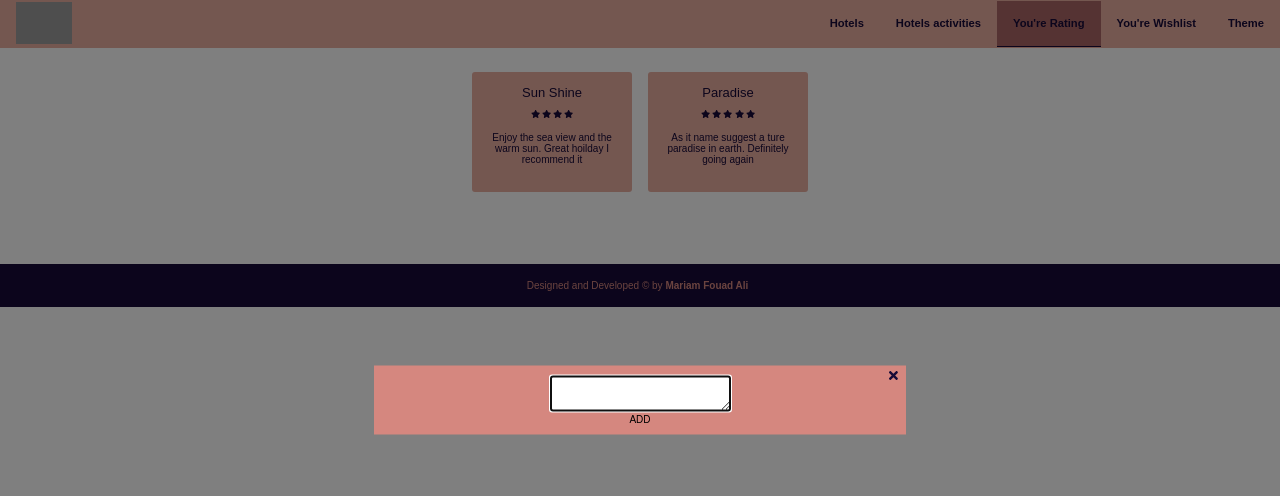
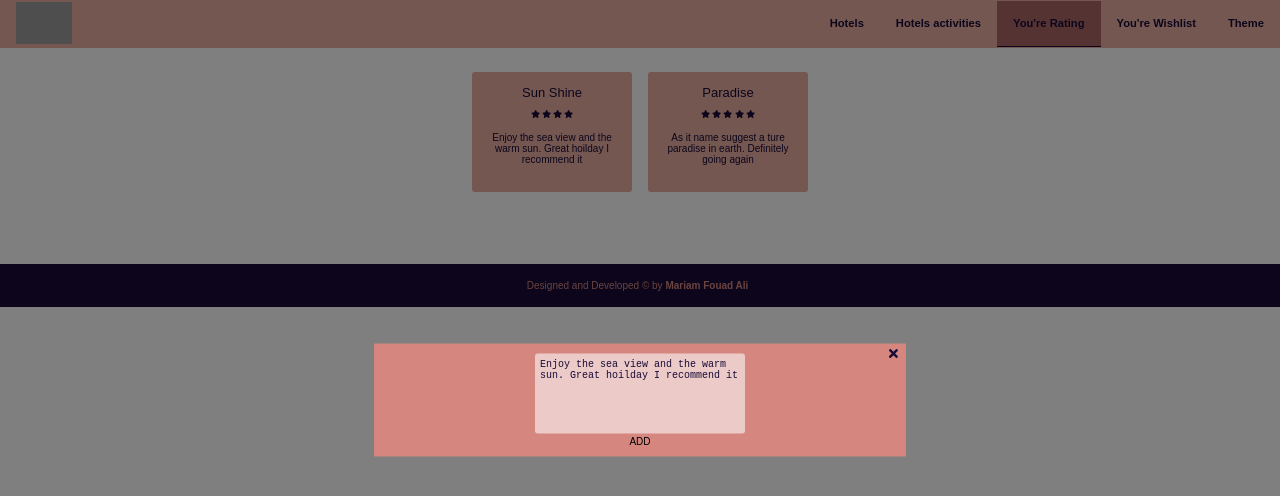
Before and after one commit to mariam-fouad/hotbird, a React (Create React App) app: page /ratings in a window 1280 px wide. Both pictures are taken after a click on the element 552 px from the left and 114 px from the top of the page. Shown: the top 496 px of the page. Built offline with nearby package versions, Linux system fonts and the light colour scheme; grey boxes are pictures that could not be loaded; a web font is replaced by a local one.

Commit message:
send the previous review to the popup

```diff
--- a/src/components/UI-components/ratingPopup/ratingPopup.js
+++ b/src/components/UI-components/ratingPopup/ratingPopup.js
@@ -8,6 +8,9 @@ class ratingPopup extends Component{
         review:"",
     }
 
+    componentWillMount() {
+        this.state.review=this.props.rateMessage;
+    }
     reviewChangeValue = (event)=>{
         this.setState({
             review: event.target.value
@@ -32,6 +35,20 @@ class ratingPopup extends Component{
             padding:1px;
         `;
 
+        const TextArea = styled.textarea`
+            width: 200px;
+            height: 70px;
+            padding:5px;
+            font-size: 10px;
+            color: ${this.props.themeColors.colorPrimary};
+            border-radius: 3px;
+            box-shadow: none;
+            resize: none;
+            border: none;
+            overflow: auto;
+            outline: none;
+            background-color: #ffffff8f;
+        `
         return (
             <React.Fragment>
                 <Backdrop close={this.props.onCancel} />
@@ -41,12 +58,11 @@ class ratingPopup extends Component{
                         color={this.props.themeColors.colorPrimary}
                         hoverColor={this.props.themeColors.colorPrimary}/>
                     </IconStyled>
-                    <textarea
+                    <TextArea
                     type="text"
                     autoFocus
                     value={this.state.review}
-                    onChange={this.reviewChangeValue}>
-                    </textarea>
+                    onChange={this.reviewChangeValue}/>
                     <div onClick={()=>this.props.onSubmit(this.state.review)}>
                         ADD
                     </div>
--- a/src/pages/ratings.js
+++ b/src/pages/ratings.js
@@ -59,6 +59,8 @@ class Ratings extends Component{
 
         const ratingPopup = this.state.toRate?
             <RatingPopUp
+            rateMessage = {this.state.rateMessage}
+            rate={this.state.rate}
             themeColors={this.props.themeColors}
             onCancel ={this.onCancel}
             onSubmit ={(rateMessage)=>this.onSubmit(rateMessage)}/>
```
